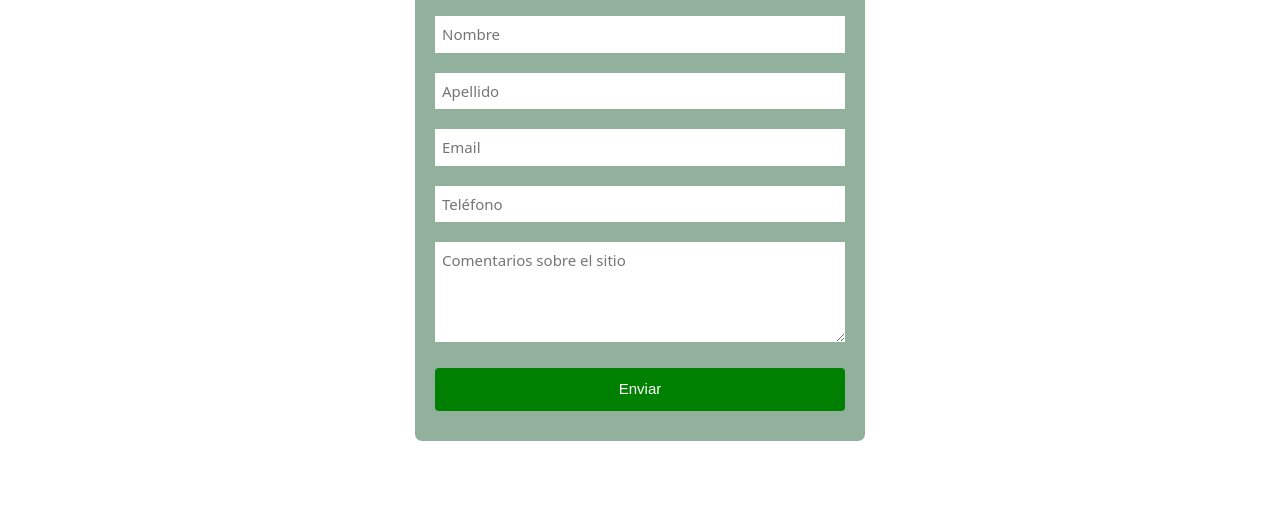
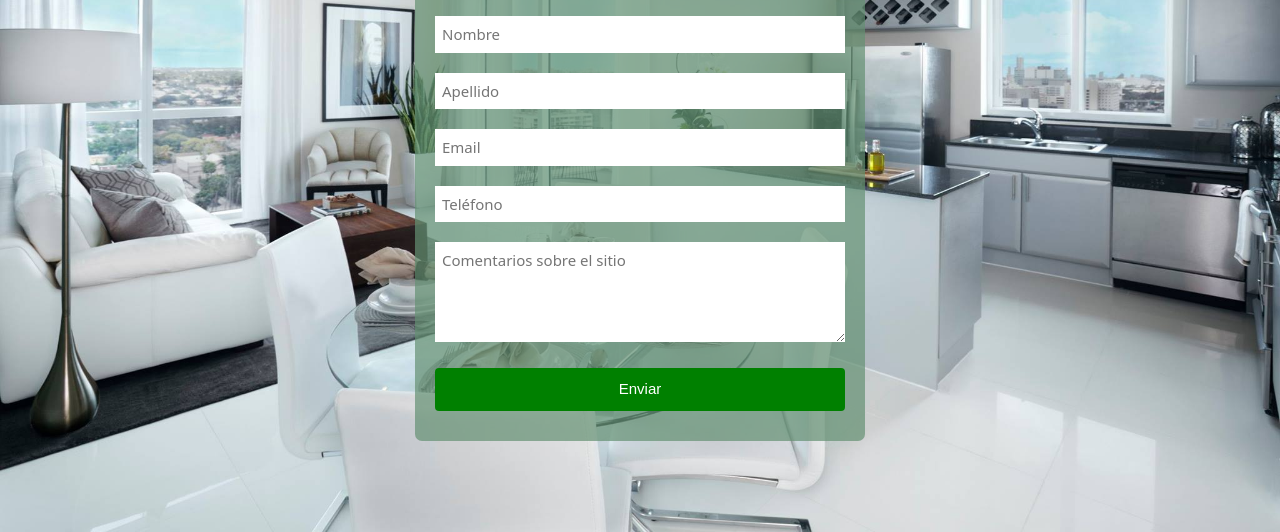
Before and after one commit to nicolediaz5/DesarrolloWebProycto, a website: page contacto.html in a window 1280 px wide. Shown: the part 268-800 px from the top of the page. Drawn offline with nearby package versions, Linux system fonts and the light colour scheme; files that its build step writes are made by us from their sources; the site is published under a folder, as on GitHub Pages, so addresses that start at the root find nothing; a web font is replaced by a local one.

Commit message:
probando visualizar img contacto

```diff
--- a/scss/layout/_formularioCont.scss
+++ b/scss/layout/_formularioCont.scss
@@ -1,5 +1,5 @@
 .estiloBodyContacto{
-    background-image: url(/img/ImagenContacto.jpg);
+    background-image: url(../img/ImagenContacto.jpg);
     background-size: 100vw 100vh;
     background-attachment: fixed;
     margin:0;
```
